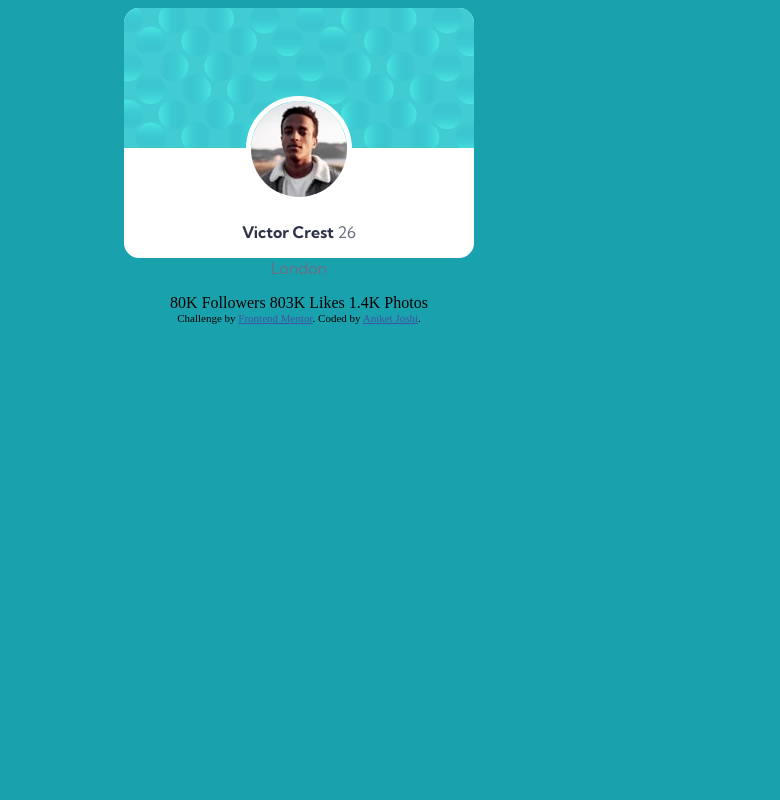
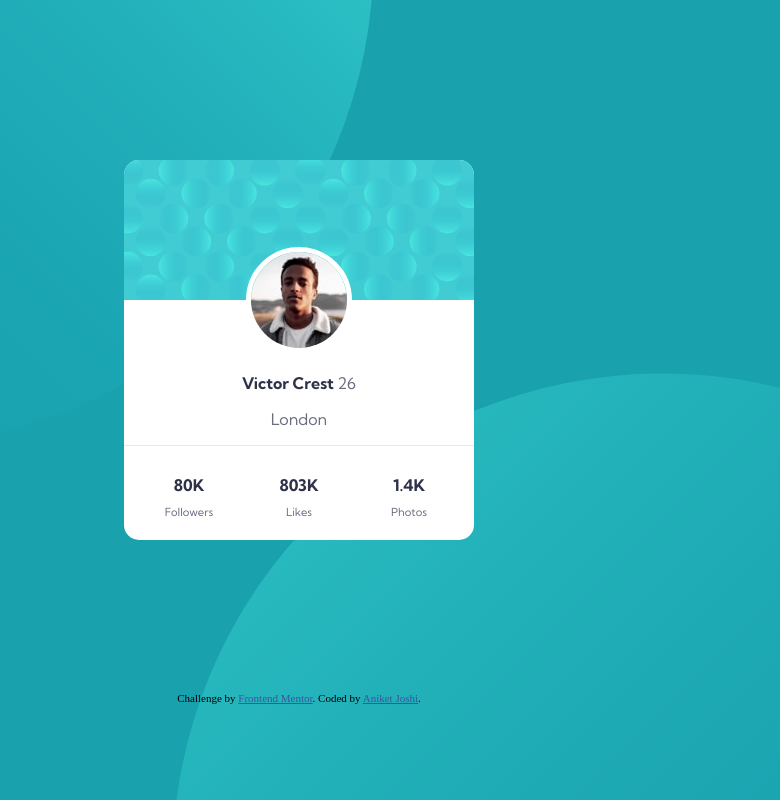
Before and after one commit to AVJ125/Profile-Component-Frontend-Challenge, a plain HTML site: page index.html in a window 1280 px wide. Shown: the whole page, without its empty margins (341-1121 px from the left). Drawn offline with Linux system fonts and the light colour scheme; files whose address does not match are found by name.

Commit message:
Project is completed

```diff
--- a/index.html
+++ b/index.html
@@ -28,16 +28,13 @@
 
       <p class="secondary">London</p>
     </div>
+<hr>
+    <div class="bottom ">
+      <p class="bootom_stat">80K <span  class="stat-P">Followers</span> </p>
+      <p class="bootom_stat">803K <span class="stat-P">Likes</span> </p>
+      <p class="bootom_stat">1.4K <span class="stat-P">Photos</span> </p>
 
-    <div class="bottom">
-      80K
-      Followers
 
-      803K
-      Likes
-
-      1.4K
-      Photos
     </div>
   </div>
   <div class="attribution">
--- a/style.css
+++ b/style.css
@@ -1,6 +1,10 @@
 body{
   background-color: hsl(185, 75%, 39%);
   text-align: center;
+  background-image: url("images/bg-pattern-top.svg"),url("images/bg-pattern-bottom.svg");
+  background-repeat: no-repeat,no-repeat;
+  background-position: -87% 200%,170% -140%;
+
 
 }
 .top-div{
@@ -15,10 +19,7 @@ img.top{
 
 
 }
-br{
-  background-color: hsl(0, 0%, 59%);
-  height: 10px;
-}
+
 p.name{
 font-family: 'Kumbh Sans', sans-serif;
 font-weight: 700;
@@ -38,13 +39,43 @@ margin-top: 25%;
 
 
 }
+.bootom_stat{
+    font-family: 'Kumbh Sans', sans-serif;
+    font-weight: 700;
+  color: hsl(229, 23%, 23%);
+}
+.bottom{
+  display: grid;
+  padding: 5px 10px 5px 10px;
+  grid-template-columns: 1fr 1fr 1fr;
+
+}
+hr{
+border: 1px solid #E8E8E8;
+border-left: 0;
+border-right: 0;
+border-top: 0;
+}
+.stat-P{
+  color: white;
+    font-family: 'Kumbh Sans', sans-serif;
+    font-weight: 400;
+    font-size: 70%;
+padding-top: 10px;
+
+  display: block;
+    color: hsl(227, 10%, 46%);
+}
+
 .card{
+  margin-top:12%;
+  margin-bottom: 12%;
   width: 350px;
-  height: 500px;
-  position: relative;
+  height: 100%;
+
   display: inline-block;
   text-align: center;
   background-color: #FFF;
   border-radius: 15px;
-  height: 250px;
+
 }
```
